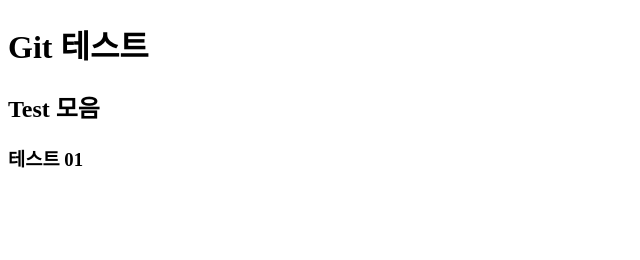
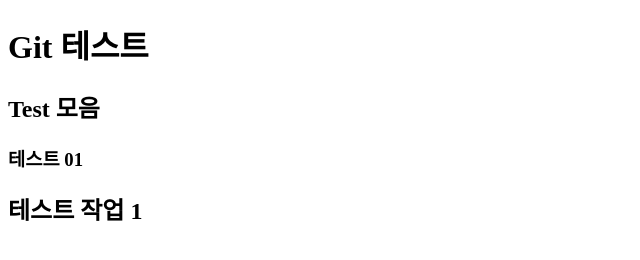
Before and after one commit to hyg1488/Test_Git, a website: page PJ_Test/test.html in a window 1280 px wide. Shown: the whole page, without its empty margins (0-640 px from the left). Drawn offline with Linux system fonts and the light colour scheme.

Commit message:
테스트 작업 1

```diff
--- a/PJ_Test/test.html
+++ b/PJ_Test/test.html
@@ -16,7 +16,7 @@
   </div>
   <script src="test.js"></script>
   <div class="feature">
-    <h2></h2>
+    <h2>테스트 작업 1</h2>
   </div>
 </body>
 </html>
```
